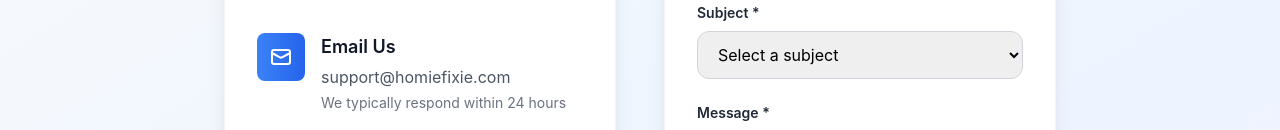
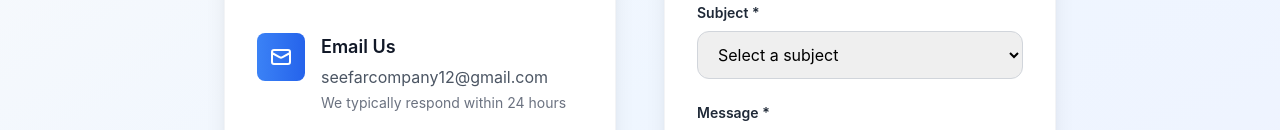
Before and after one commit to dhtprbs12/homiefixie-frontend, a React (Vite) app: page /contact in a window 1280 px wide. Shown: the part 301-431 px from the top of the page. Built offline with nearby package versions, Linux system fonts and the light colour scheme; no server answers.

Commit message:
change email

```diff
--- a/src/pages/Contact.tsx
+++ b/src/pages/Contact.tsx
@@ -91,7 +91,7 @@
                   </div>
                   <div>
                     <h3 className="text-lg font-semibold text-gray-900 mb-1">Email Us</h3>
-                    <p className="text-gray-600">support@homiefixie.com</p>
+                    <p className="text-gray-600">seefarcompany12@gmail.com</p>
                     <p className="text-sm text-gray-500 mt-1">We typically respond within 24 hours</p>
                   </div>
                 </div>
```
